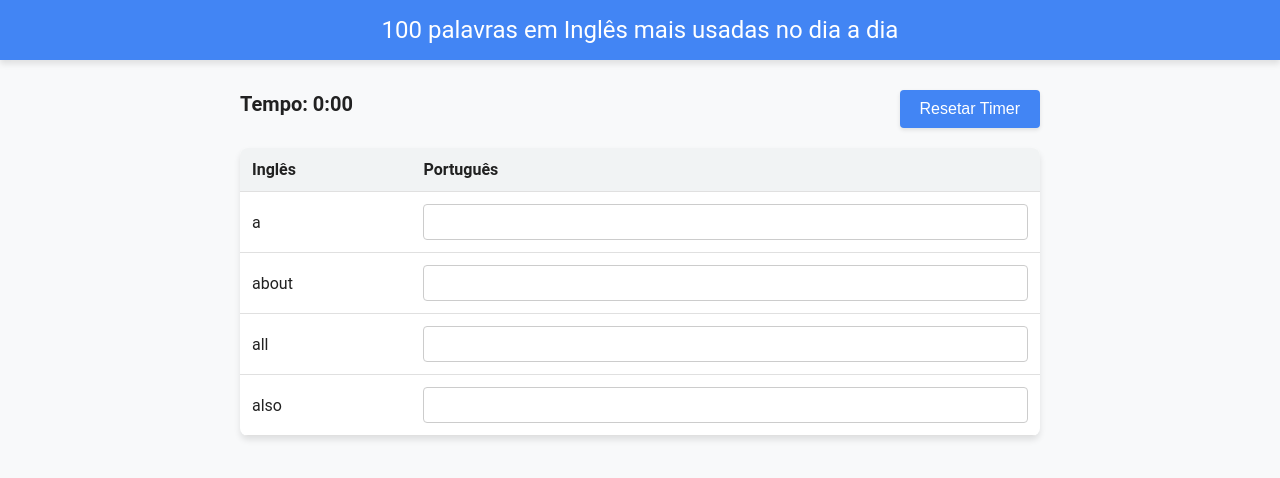
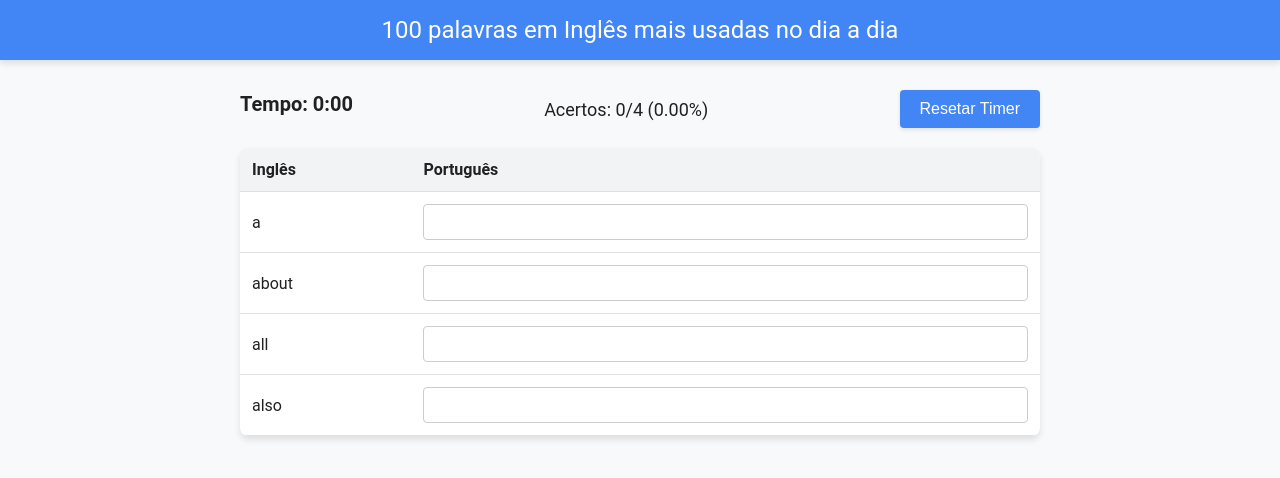
Before and after one commit to wesley-wms/100-palavras-mais-usadas-em-ingles, a plain HTML site: page index.html in a window 1280 px wide. Both pictures are taken after a click on the button "Resetar Timer". Drawn offline with Linux system fonts and the light colour scheme.

Commit message:
Update index.html

```diff
--- a/index.html
+++ b/index.html
@@ -102,6 +102,10 @@ color: #333;
     button:hover {
       background-color: #3367d6;
     }
+	.accuracy {
+      font-size: 18px;
+      margin-top: 10px;
+    }
     footer {
       background-color: #f1f3f4;
       color: #212121;
@@ -146,6 +150,7 @@ color: #333;
   <main>
     <div class="controls">
       <div class="timer">Tempo: <span id="timer">0:00</span></div>
+	  <div class="accuracy"><span id="accuracy">Acertos: 0/4 (0%)</span></div>
       <button id="reset-timer">Resetar Timer</button>
     </div>
     <table>
@@ -189,11 +194,18 @@ color: #333;
 
     const tableBody = document.getElementById("word-list");
     const timerElement = document.getElementById("timer");
+    const accuracyElement = document.getElementById("accuracy");
     const resetButton = document.getElementById("reset-timer");
 
     let startTime = null;
     let timerInterval = null;
     let correctCount = 0;
+
+	function updateAccuracy() {
+      const percentage = words.length > 0 ? ((correctCount / words.length) * 100).toFixed(2) : 0;
+      accuracyElement.textContent = `Acertos: ${correctCount}/${words.length} (${percentage}%)`;
+    }
+
 
     function startTimer() {
       if (!startTime) {
@@ -211,6 +223,7 @@ color: #333;
       clearInterval(timerInterval);
       timerElement.textContent = "0:00";
       correctCount = 0;
+      updateAccuracy();
       loadTable();
     }
 
@@ -244,6 +257,7 @@ color: #333;
           inputField.classList.add("correct");
           inputField.classList.remove("incorrect");
 
+
           // Remover a linha de exemplos (se existir)
           const exampleRow = document.getElementById(`examples-${index}`);
           if (exampleRow) {
@@ -261,6 +275,7 @@ color: #333;
           }, 500);
 
           correctCount++;
+		  updateAccuracy();
           if (correctCount === words.length) {
 			stopTimer();
             document.getElementById("table-head").style.display = "none"; // Remove o cabeçalho
```
